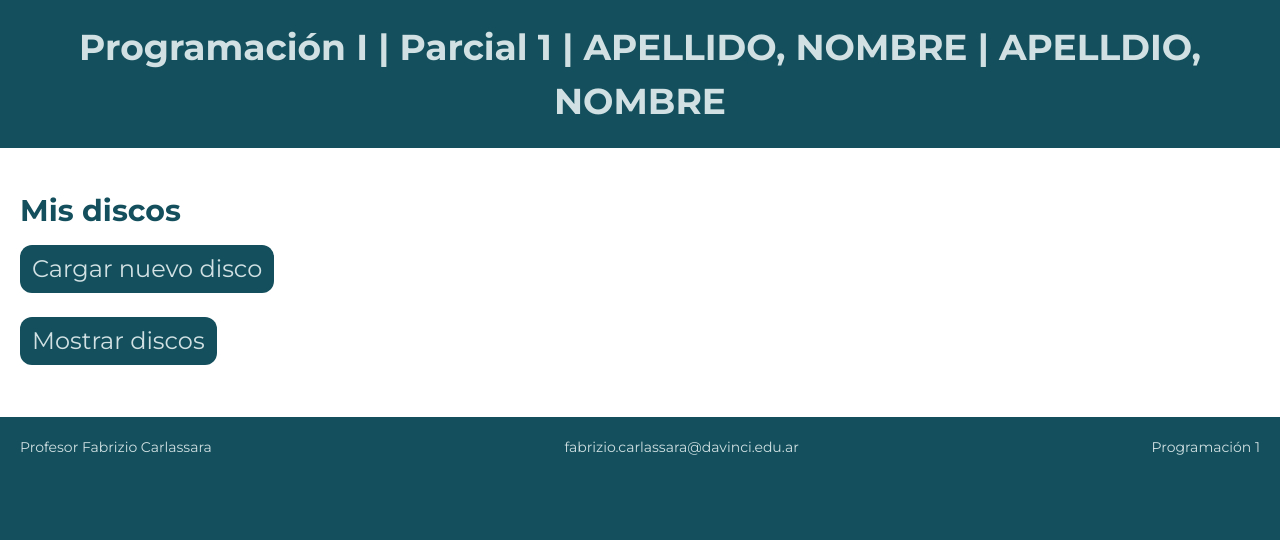
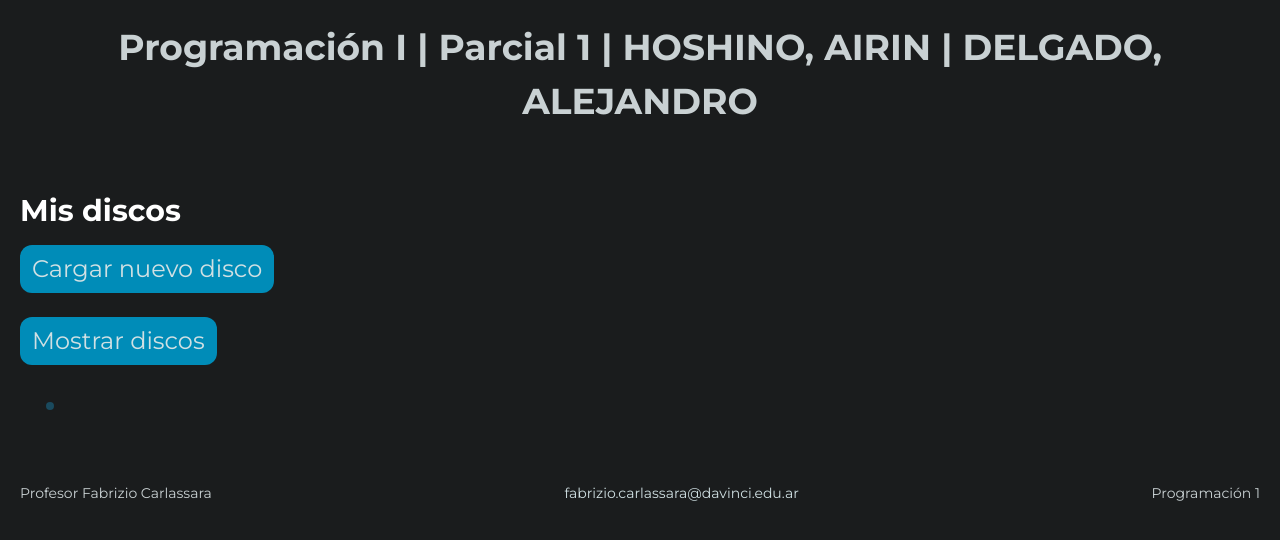
Before and after one commit to AlessanderDelgado/p1-parcial-1-dwn2b, a plain HTML site: page index.html in a window 1280 px wide. Drawn offline with Linux system fonts and the light colour scheme.

Commit message:
Maquetado HTML
Agregado el maquetado en el archivo HTML y pase el color primario a oscuro

```diff
--- a/index.html
+++ b/index.html
@@ -3,7 +3,7 @@
 
 <head>
     <meta charset="utf-8" />
-    <title>Programación I | Parcial 1 | APELLIDO, NOMBRE | APELLIDO, NOMBRE</title>
+    <title>Programación I | Parcial 1 | HOSHINO, AIRIN | DELGADO, ALEJANDRO</title>
     <meta name="viewport" content="width=device-width, initial-scale=1.0,user-scalable=no" />
     <link rel="shortcut icon" href="favicon.ico" />
     <link rel="stylesheet" href="styles.css" />
@@ -11,13 +11,37 @@
 
 <body>
     <header>
-        <h1>Programación I | Parcial 1 | APELLIDO, NOMBRE | APELLDIO, NOMBRE</h1>
+        <h1>Programación I | Parcial 1 | HOSHINO, AIRIN | DELGADO, ALEJANDRO</h1>
     </header>
     <main>
         <h2>Mis discos</h2>
         <button onclick="Cargar();">Cargar nuevo disco</button>
         <button onclick="Mostrar();">Mostrar discos</button>
         <div id="info"></div>
+        <div class="disk-container">
+            <div class="disk">
+                <div class="disk__image">
+                    <img src="" alt="">
+                </div>
+                <div class="disk__title">
+                    <h3></h3>
+                    <h4></h4>
+                </div>
+                <div class="disk__summary">
+                    <div class="disk__summary-songs"></div>
+                    <div class="disk__summary-last"></div>
+                </div>
+                <div class="disk__songs">
+                    <ul class="disk__songs-list">
+                        <li class="disk__songs-list-items"></li>
+                    </ul>
+                </div>
+                <div class="disk__summary-overall">
+                    <span></span>
+                    <span></span>
+                </div>
+            </div>
+        </div>
         <script src="index.js"></script>
     </main>
     <footer>
--- a/styles.css
+++ b/styles.css
@@ -34,8 +34,8 @@ html {
 
 /** Body */
 body {
-    background-color: #134F5C;
-    color: #D0E0E3;
+    background-color: #1a1c1d;
+    color: #c9d1d3;
 }
 
 /** Header */
@@ -59,7 +59,7 @@ h2 {
 
 h2 {
     font-size: 3em;
-    color: #134F5C;
+    color: #ffffff;
 }
 
 /** Main */
@@ -69,7 +69,7 @@ main {
     justify-content: flex-start;
     align-items: flex-start;
     padding: 4em 2em;
-    background-color: #FFF;
+    /* background-color: #FFF; */
 }
 
 main p {
@@ -126,7 +126,7 @@ main button {
     border: none;
     border-radius: .5em;
     padding: .25em .5em;
-    background: #134F5C;
+    background: #008CB8;
     cursor: pointer;
     font-size: 2.4em;
     line-height: 1.5;
```
